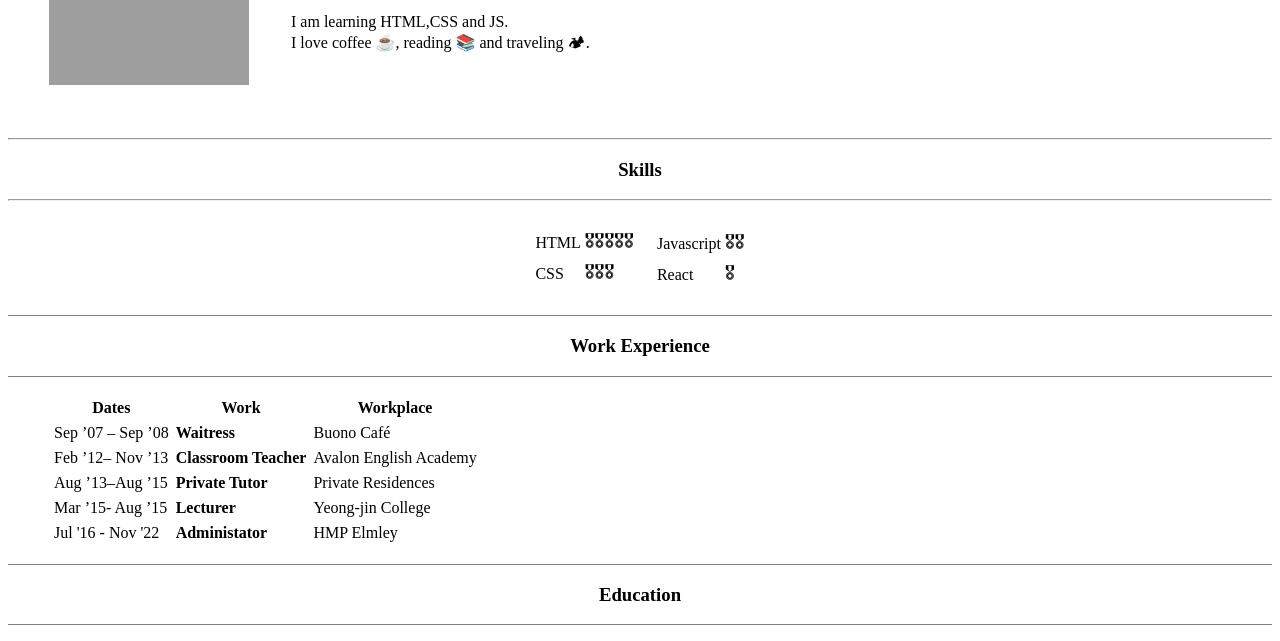
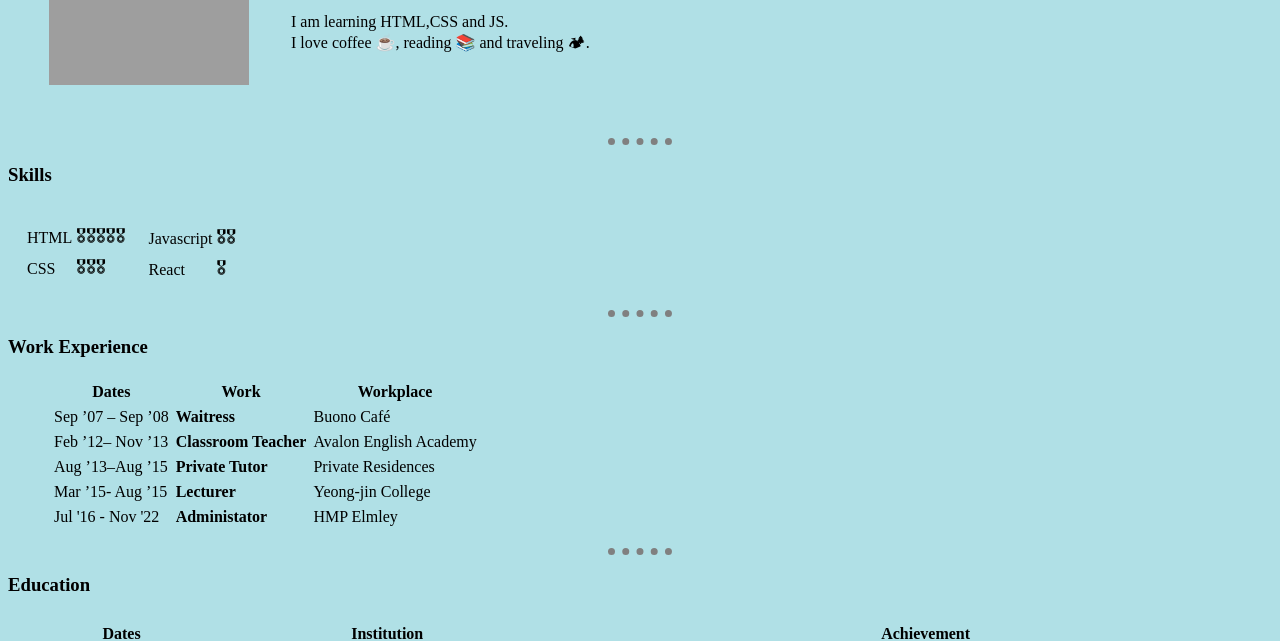
Before and after one commit to JihyePark0524/First-portfolio, a plain HTML site: page index.html in a window 1280 px wide. Shown: the part 164-805 px from the top of the page. Drawn offline with Linux system fonts and the light colour scheme; grey boxes are pictures that could not be loaded.

Commit message:
added css - index

```diff
--- a/index.html
+++ b/index.html
@@ -3,6 +3,17 @@
 <head>
     <meta charset="UTF-8">
     <title>J.Park's personal Site</title>
+    <style>
+      body{background-color:powderblue}
+      hr{
+        border-style: none;
+        border-top: dotted;
+        border-color: gray;
+        border-width: 7px;
+        width: 5%;
+      }
+
+    </style>
 </head>
 <body>
   <table cellspacing="40px">
@@ -19,9 +30,7 @@
     </table>
 
   <hr>
-  <Center>
   <h3>Skills</h3>
-  <hr>
     <table cellspacing="15px">
       <tr>
         <td>
@@ -50,13 +59,9 @@
       </tr>
     </table>
     </table>
-</Center>
 
-  <center>
-    <hr size=1 noshade>
+    <hr>
     <h3>Work Experience</h3>
-    <hr size=1 noshade>
-     </center>
     <ul>
         <table cellspacing="5px">
             <tr>
@@ -91,11 +96,8 @@
             </tr>
     </table>
     </ul>
-    <center>
-      <hr size=1 noshade>
+      <hr>
       <h3>Education</h3>
-      <hr size=1 noshade>
-       </center>
       <ul>
           <table cellspacing="10px">
             <tr>
```
